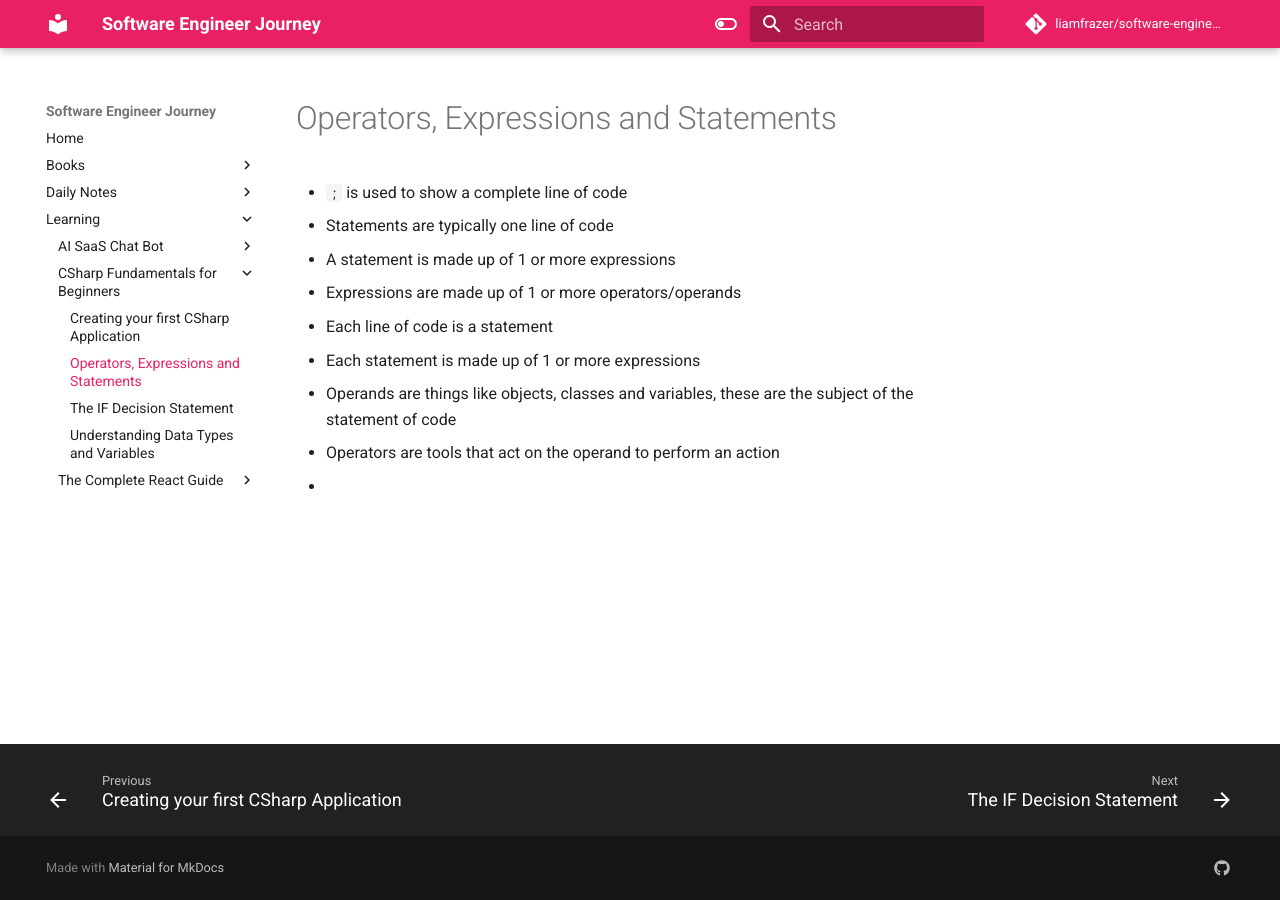
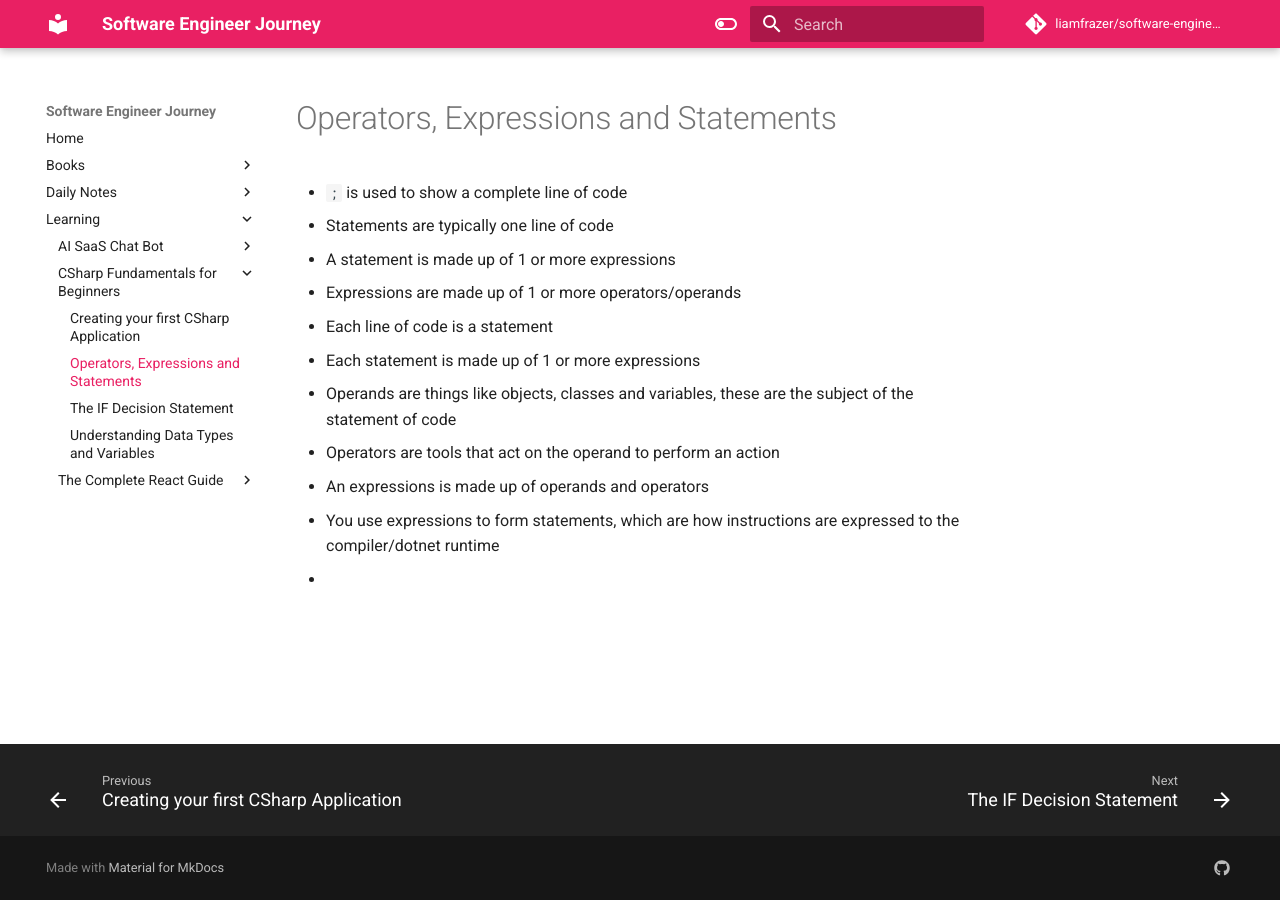
Before and after one commit to liamfrazer/software-engineer-journey, an MkDocs documentation site: the page built from docs/Learning/CSharp Fundamentals for Beginners/Operators, Expressions and Statements.md, in a window 1280 px wide. Built offline with MkDocs 1.6.1 and Material for MkDocs 9.7.7, drawn with Linux system fonts in a browser that asks for light colours; comment, search, counter and statistics services are not loaded.

Commit message:
vault backup: 2024-01-05 22:26:49

```diff
--- a/docs/Learning/CSharp Fundamentals for Beginners/Operators, Expressions and Statements.md
+++ b/docs/Learning/CSharp Fundamentals for Beginners/Operators, Expressions and Statements.md
@@ -16,4 +16,7 @@ tags:
 * Operands are things like objects, classes and variables, these are the subject of the statement of code
 * Operators are tools that act on the operand to perform an action
 
+* An expressions is made up of operands and operators
+* You use expressions to form statements, which are how instructions are expressed to the compiler/dotnet runtime
+
 *
```
